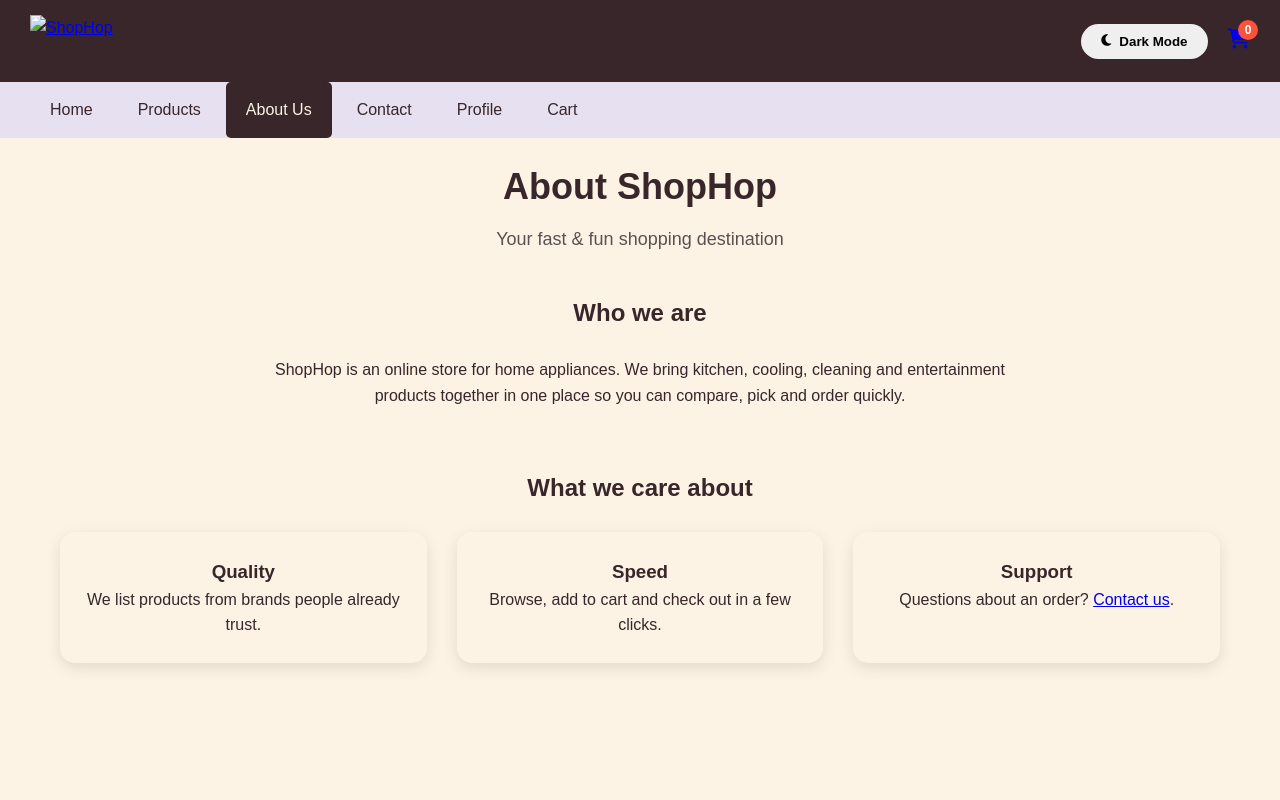
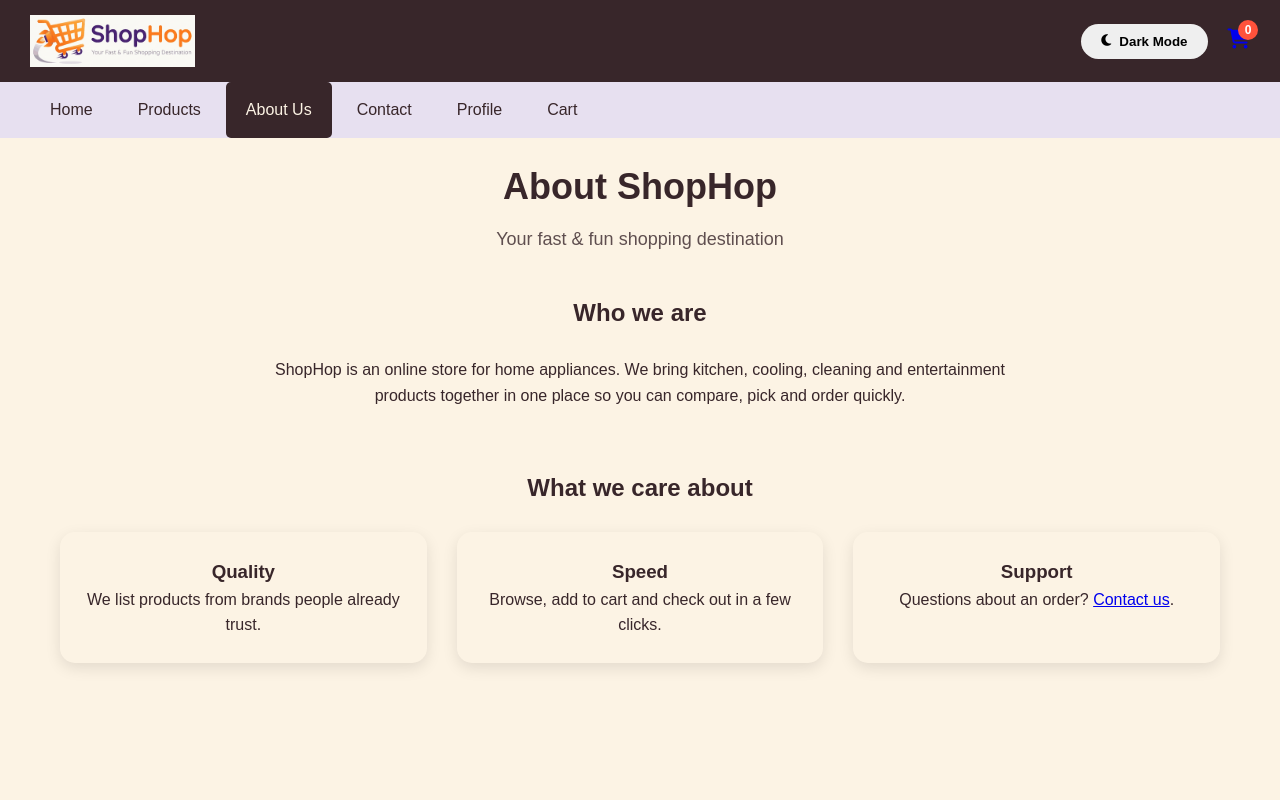
Before and after one commit to omadar32-arch/Shophop, a plain HTML site: page about.html in a window 1280 px wide. Shown: the top 800 px of the page. Drawn offline with Linux system fonts and the light colour scheme.

Commit message:
Update logo image source in about.html

```diff
--- a/about.html
+++ b/about.html
@@ -12,7 +12,7 @@
     <header>
         <div class="header-top">
             <div class="logo-container">
-                <a href="index.html" aria-label="ShopHop home"><img src="images/logo.png" alt="ShopHop" class="logo-img"></a>
+                <a href="index.html" aria-label="ShopHop home"><img src="logo.png" alt="ShopHop" class="logo-img"></a>
             </div>
             <div class="header-actions">
                 <button class="theme-toggle-btn" onclick="switchTheme()">
```
